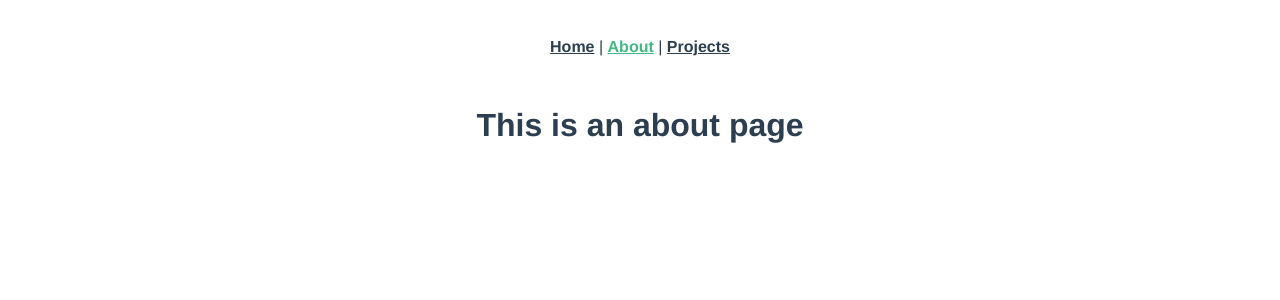
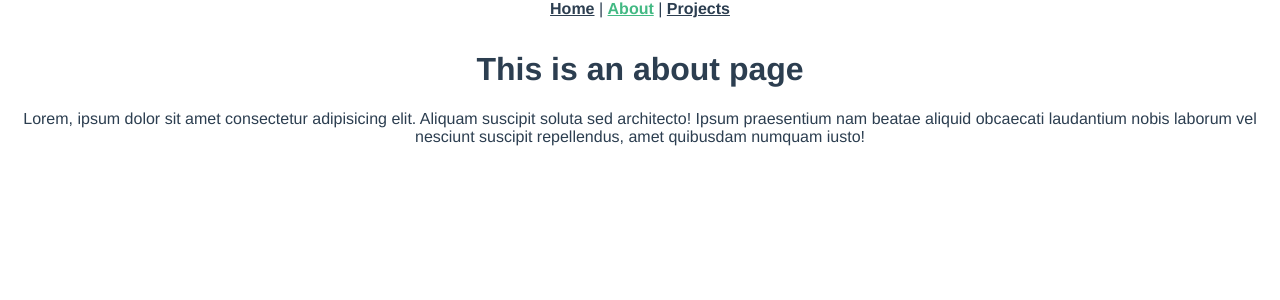
Before and after one commit to richhauck/illustration-gallery, a Vue app: page /about in a window 1280 px wide. Shown: the top 300 px of the page. Built offline with nearby package versions, Linux system fonts and the light colour scheme.

Commit message:
Added basic transition

```diff
--- a/src/App.vue
+++ b/src/App.vue
@@ -1,24 +1,42 @@
 <template>
-  <div id="app">
-    <div id="nav">
+  <main id="app">
+    <nav id="nav">
       <router-link to="/">Home</router-link> |
       <router-link to="/about">About</router-link> |
       <router-link to="/projects">Projects</router-link>
-    </div>
-    <router-view/>
-  </div>
+    </nav>
+    <transition name="fade">
+      <router-view id="router-view"/>
+    </transition>
+  </main>
 </template>
 
 <style lang="scss">
+html, body{
+  width: 100%;
+  margin:0;
+  padding: 0;
+}
+.fade-enter-active, .fade-leave-active {
+  transition: opacity .5s ease-out;
+}
+.fade-enter, .fade-leave-to /* .fade-leave-active below version 2.1.8 */ {
+  opacity: 0;
+}
 #app {
+  display: block;
   font-family: 'Avenir', Helvetica, Arial, sans-serif;
   -webkit-font-smoothing: antialiased;
   -moz-osx-font-smoothing: grayscale;
   text-align: center;
   color: #2c3e50;
 }
+#router-view{
+  position: absolute;
+  top: 30px;
+  width: 100%;
+}
 #nav {
-  padding: 30px;
   a {
     font-weight: bold;
     color: #2c3e50;
--- a/src/views/About.vue
+++ b/src/views/About.vue
@@ -1,5 +1,6 @@
 <template>
   <div class="about">
     <h1>This is an about page</h1>
+    <p>Lorem, ipsum dolor sit amet consectetur adipisicing elit. Aliquam suscipit soluta sed architecto! Ipsum praesentium nam beatae aliquid obcaecati laudantium nobis laborum vel nesciunt suscipit repellendus, amet quibusdam numquam iusto!</p>
   </div>
 </template>
```
